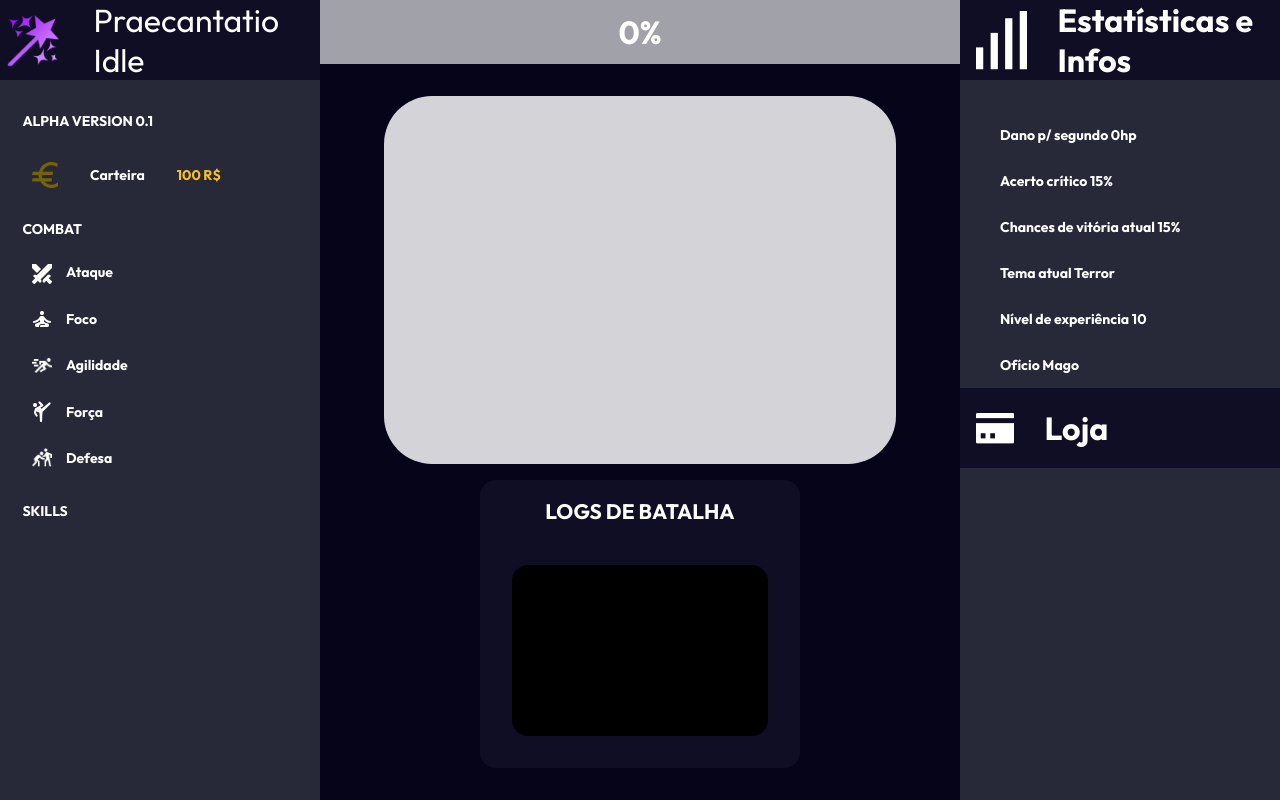
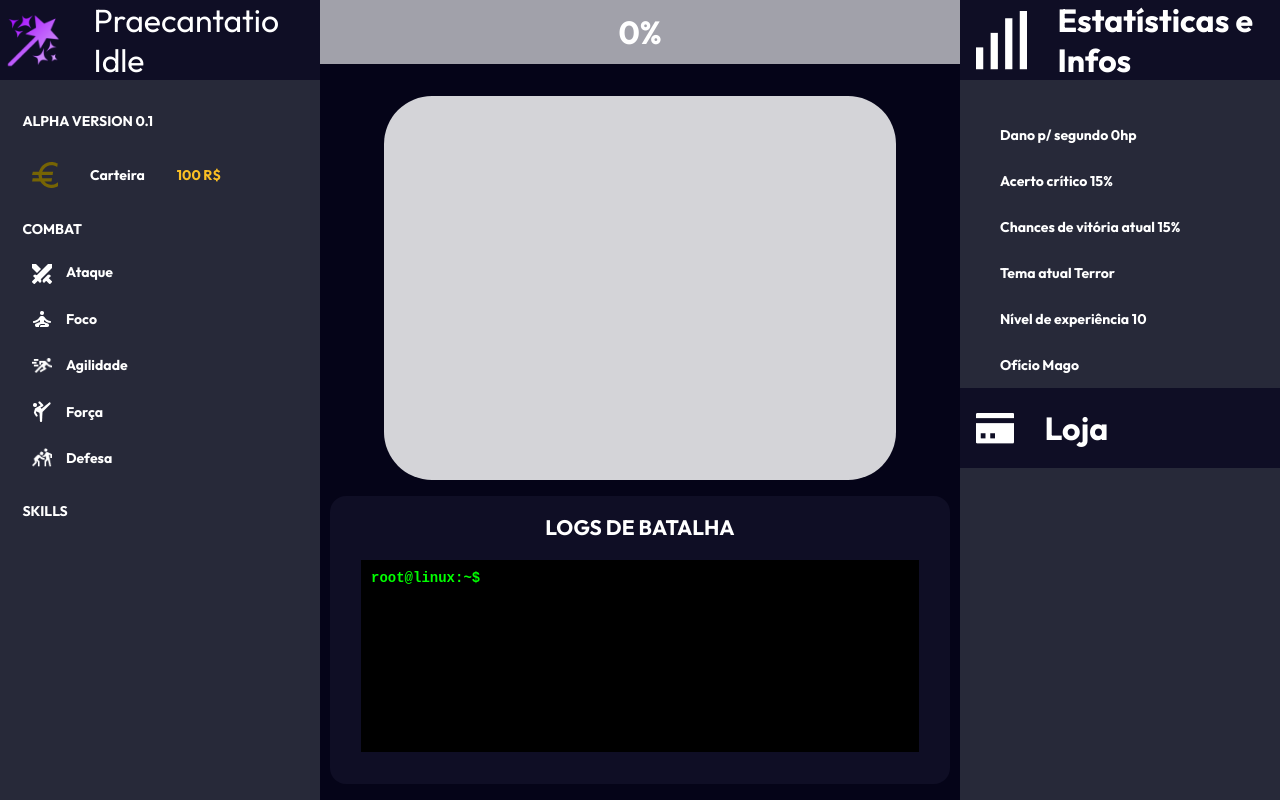
Before and after one commit to RenanOSX/The-Old-Tale, a React (Vite) app: page /firstScreen in a window 1280 px wide. Built offline with nearby package versions, Linux system fonts and the light colour scheme.

Commit message:
Adicionado terminal no firstScreen

```diff
--- a/index.html
+++ b/index.html
@@ -2,9 +2,9 @@
 <html lang="en">
   <head>
     <meta charset="UTF-8" />
-    <link rel="icon" type="image/svg+xml" href="/vite.svg" />
+    <link rel="icon" type="image/svg+xml" href="src/assets/magic_wand.png" />
     <meta name="viewport" content="width=device-width, initial-scale=1.0" />
-    <title>React Essentials</title>
+    <title>Praecantatio Idle</title>
   </head>
   <body>
     <div id="root"></div>
--- a/src/components/Header.jsx
+++ b/src/components/Header/Header.jsx
@@ -1,4 +1,4 @@
-import logo from "../assets/logo.png";
+import logo from "../../assets/logo.png";
 
 export default function Header({title, description, image=logo}) {
     return(
--- a/src/components/MainContent/MainContent.css
+++ b/src/components/MainContent/MainContent.css
@@ -43,7 +43,8 @@
   display: flex;
   flex-direction: column;
   align-self: center;
-  width: 50%;
+  /*Limit the terminal size to fit the screen */
+  /*width: 50%;*/
   margin-top: 1rem;
   font-size: 0.875rem;
   font-weight: bold;
@@ -52,7 +53,7 @@
   border-radius: 1rem;
   align-items: center;
   height: 40%;
-  margin-bottom: 1rem;
+  /*margin-bottom: 0.5rem;*/
 }
 
 .logs-header {
@@ -61,12 +62,16 @@
 
 .logs-content {
   display: flex;
-  margin-top: 1.5rem;
+  margin-top: 0.2rem; /* Changed from 1.5 to 0.2 */
   background-color: #000000;
   height: 18rem;
-  width: 80%;
-  border-radius: 1rem;
+  width: 90%;
+  /*border-radius: 1rem;*/
   margin-bottom: 2rem;
+  /* limit the bottom size to fit the screen */
+  overflow-y: auto;
+  /* Remove the scroll bar from Terminal */
+  scrollbar-width: none;
 }
 
 /* Media Queries para Responsividade */
--- a/src/components/MainContent/MainContent.jsx
+++ b/src/components/MainContent/MainContent.jsx
@@ -1,5 +1,6 @@
 import React from 'react';
 import './MainContent.css';
+import Terminal from '../Terminal/Terminal';
 
 function MainContent() {
   return (
@@ -12,7 +13,9 @@ function MainContent() {
 
           <section className="logs-section">
             <h2 className="logs-header">LOGS DE BATALHA</h2>
-            <div className="logs-content" />
+            <div className="logs-content">
+              <Terminal />
+            </div>
           </section>
         </div>
     </main>
--- a/src/components/Monster.jsx
+++ b/src/components/Monster/Monster.jsx
@@ -1,5 +1,5 @@
 import React, { useState, useEffect } from 'react';
-import monsterImg from "../assets/monster.png";
+import monsterImg from "../../assets/monster.png";
 
 const names = ["Goblin", "Orc", "Troll", "Dragon", "Wyvern", "Giant", "Golem", "Elemental", "Demon", "Angel", "Fairy", "Imp", "Dwarf", "Elf", "Human", "Vampire", "Werewolf", "Zombie", "Skeleton", "Ghost", "Wraith", "Specter", "Lich", "Necromancer", "Warlock", "Wizard", "Sorcerer", "Mage", "Enchanter", "Summoner", "Conjurer", "Illusionist", "Diviner", "Alchemist", "Bard", "Druid", "Shaman", "Cleric", "Priest", "Paladin", "Monk", "Barbarian"];
 
--- a/src/components/Terminal/Terminal.css
+++ b/src/components/Terminal/Terminal.css
@@ -3,13 +3,25 @@
     background-color: black;
     color: white;
     padding: 10px;
-    border: 1px solid #333;
-    border-radius: 5px;
     width: 600px;
-    height: 400px;
+    height: 250px;
     overflow-y: auto;
     position: relative;
     tab-size: 4; /* Optional: Set tab size for better alignment */
+  }
+
+  /* Hide scroll bar but allow scrolling */
+  ::-webkit-scrollbar {
+    width: 0.5em;
+  }
+
+  ::-webkit-scrollbar-thumb {
+    background-color: #888;
+    border-radius: 5px;
+  }
+
+  ::-webkit-scrollbar-thumb:hover {
+    background-color: #555;
   }
 
   .output {
--- a/src/components/Terminal/Terminal.jsx
+++ b/src/components/Terminal/Terminal.jsx
@@ -49,6 +49,10 @@ const Terminal = () => {
       return;
     }
 
+    // Clear the output from the terminal to don't be too big
+    // if (output.length >= 12) {
+    //   setOutput([]);
+    // }
     setOutput((prevOutput) => [
       ...prevOutput,
       { text: `root@linux:~$ ${command}`, type: 'command' },
--- a/src/pages/homeScreen/home.jsx
+++ b/src/pages/homeScreen/home.jsx
@@ -1,7 +1,7 @@
 import React from 'react';
-import Header from "../../components/Header";
-import icon from "../../assets/magic_wand.png";
-import Monster from "../../components/Monster";
+import Header from '../../components/Header/Header.jsx';
+import Monster from '../../components/Monster/Monster.jsx';
+import icon from '../../assets/magic_wand.png';
 import './home.css';
 import Terminal from '../../components/Terminal/Terminal';
 
@@ -10,11 +10,13 @@ function Home() {
     <div className="home-screen">
       <Header title="Praecantatio Idle" image={icon} description="Lorem, ipsum dolor sit amet consectetur adipisicing elit. Quos impedit placeat magni blanditiis maiores recusandae itaque molestias porro nemo, nobis fugiat officiis praesentium alias eius unde, earum reprehenderit nihil deserunt?" />
       <main>
+        <div id="box">
+          <Monster />
+          <Monster />
+          <Monster />
+        </div>
         <section id="box">
           <Terminal />
-        </section>
-        <section>
-          {/* Adicione mais conteúdo aqui */}
         </section>
       </main>
     </div>
```
